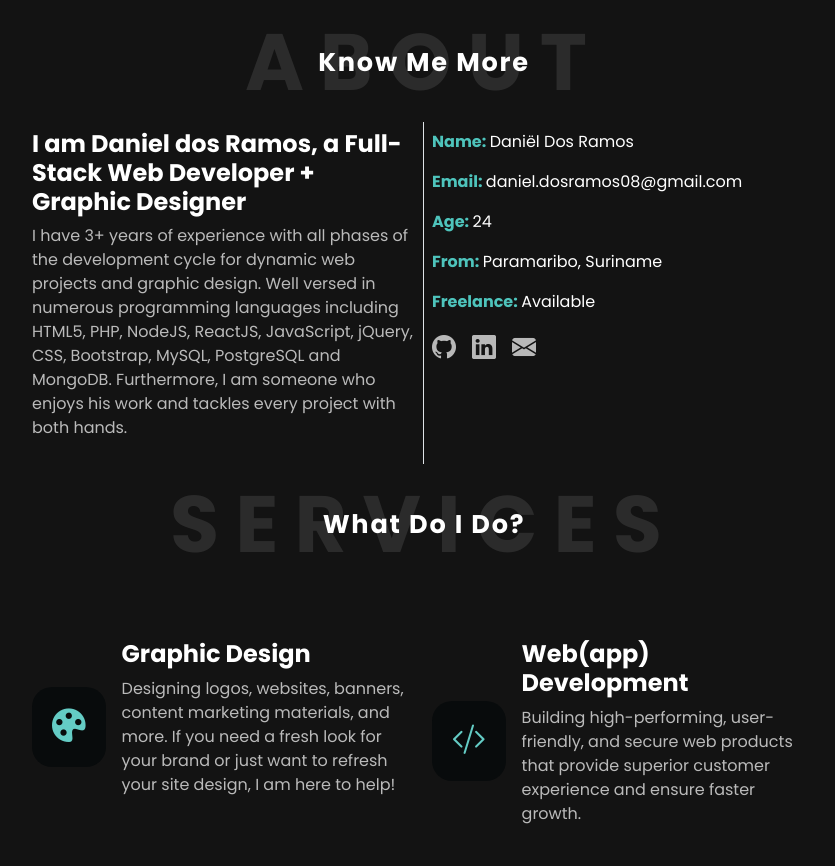
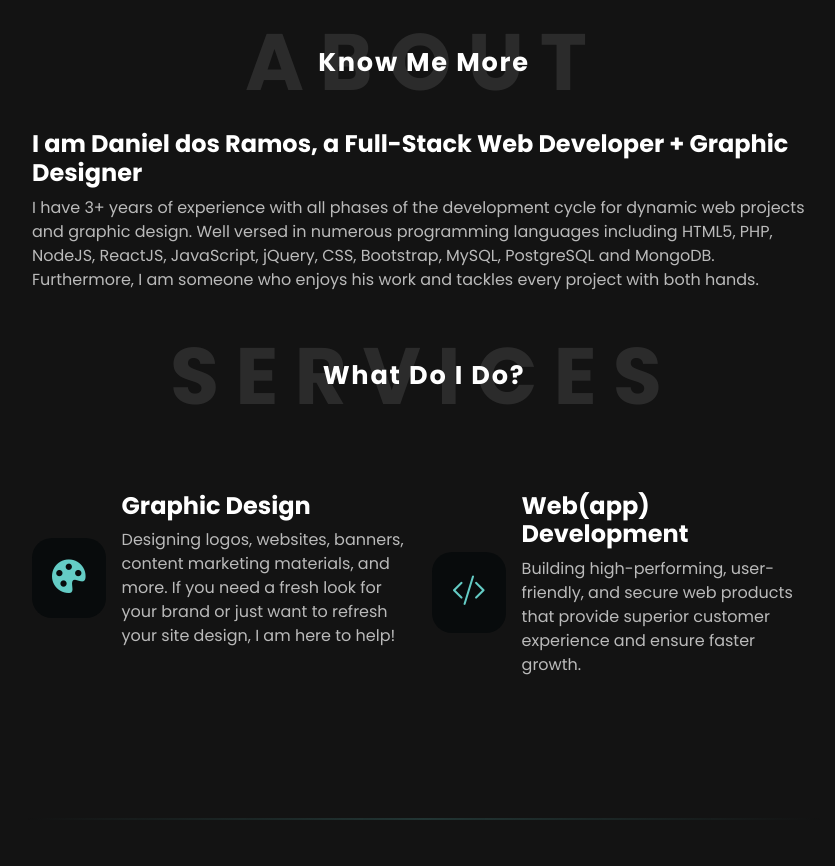
Before and after one commit to FrostiSR/portfolio, a React (Vite) app: page / in a window 1280 px wide. Shown: the part 880-1746 px from the top of the page, without its empty margins (408-1243 px from the left). Built offline with nearby package versions, Linux system fonts and the light colour scheme; no server answers.

Commit message:
rm personal info

```diff
--- a/src/components/About/About.jsx
+++ b/src/components/About/About.jsx
@@ -14,11 +14,11 @@ export default function About() {
       subTitle={"Know Me More"}
     >
       <Row className="text-center justify-content-evenly">
-        <Col xs={12} md={6} className="text-start border-end p-2">
+        <Col xs={12} md={12} className="text-start p-2">
           <h4 className="fw-bold">{ABOUT.about.left.title}</h4>
           <p className="description-text">{ABOUT.about.left.content}</p>
         </Col>
-        <Col xs={12} md={6} className="text-start p-2">
+        {/* <Col xs={12} md={6} className="text-start p-2">
           <p>
             <span className="fw-bold head-color">Name: </span>{" "}
             {ABOUT.about.right.name}
@@ -40,7 +40,7 @@ export default function About() {
             {ABOUT.about.right.freelance}
           </p>
           <Socials />
-        </Col>
+        </Col> */}
       </Row>
       <Services />
     </Section>
```
